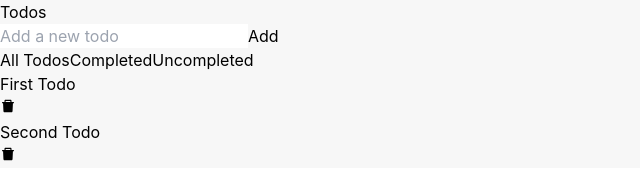
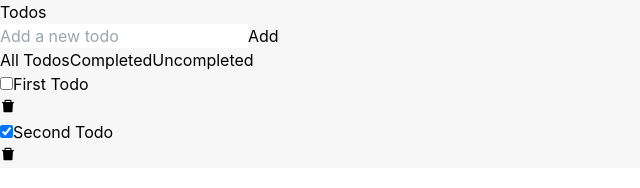
Before and after one commit to Moustafa25MM/Web-using-Next13, a Next.js app: page /todos/todos in a window 1280 px wide. Shown: the top 188 px of the page, without its empty margins (0-640 px from the left). Built offline with nearby package versions, Linux system fonts and the light colour scheme; no server answers.

Commit message:
Toggle Todo component

```diff
--- a/src/components/ListTodos.tsx
+++ b/src/components/ListTodos.tsx
@@ -4,6 +4,7 @@ import todoService from '@/services/todoService';
 import { AiFillDelete, AiFillEdit } from 'react-icons/ai';
 import Modal from '@/pages/todos/modal';
 import DeleteTodo from './DeleteTodo';
+import ToggleTodo from './ToggleTodo';
 
 interface ListTodosProps {
   filter: string;
@@ -31,16 +32,6 @@ const ListTodos: React.FC<ListTodosProps> = ({ filter, setTodos, todos }) => {
 
     fetchTodos();
   }, [filter, setTodos]);
-
-  //   const toggleTodo = async (id: string) => {
-  //     const updatedTodo = await todoService.toggle(id);
-  //     setLocalTodos(todos.map((todo) => (todo.id === id ? updatedTodo : todo)));
-  //   };
-
-  //   const deleteTodo = async (id: string) => {
-  //     await todoService.delete(id);
-  //     setLocalTodos(todos.filter((todo) => todo.id !== id));
-  //   };
 
   //   const openModal = (todo: Todo) => {
   //     setCurrentTodo(todo);
@@ -72,12 +63,7 @@ const ListTodos: React.FC<ListTodosProps> = ({ filter, setTodos, todos }) => {
           className='flex justify-between items-center p-4 mb-2 bg-white rounded-lg shadow-md'
         >
           <div className='flex items-center'>
-            {/* <input
-              type='checkbox'
-              checked={todo.isCompleted}
-              onChange={() => toggleTodo(todo.id)}
-              className='form-checkbox h-4 w-4'
-            /> */}
+            <ToggleTodo todo={todo} todos={todos} setTodos={setTodos} />
             <span className={`ml-2 ${todo.isCompleted ? 'line-through' : ''}`}>
               {todo.name}
             </span>
--- /dev/null
+++ b/src/components/ToggleTodo.tsx
@@ -0,0 +1,35 @@
+import { toast } from 'react-toastify';
+import todoService from '@/services/todoService';
+import { Todo } from '@/models/todo';
+
+interface ToggleTodoProps {
+  todo: Todo;
+  todos: Todo[];
+  setTodos: React.Dispatch<React.SetStateAction<Todo[]>>;
+}
+
+const ToggleTodo: React.FC<ToggleTodoProps> = ({ todo, todos, setTodos }) => {
+  const toggleTodo = async () => {
+    try {
+      const updatedTodo = await todoService.toggle(todo.id);
+      const updatedTodos = todos.map((t) =>
+        t.id === todo.id ? updatedTodo : t
+      );
+      setTodos(updatedTodos);
+      toast.success('Todo updated successfully!');
+    } catch (error) {
+      toast.error('Failed to update the todo.');
+    }
+  };
+
+  return (
+    <input
+      type='checkbox'
+      checked={todo.isCompleted}
+      onChange={toggleTodo}
+      className='form-checkbox h-4 w-4'
+    />
+  );
+};
+
+export default ToggleTodo;
```
